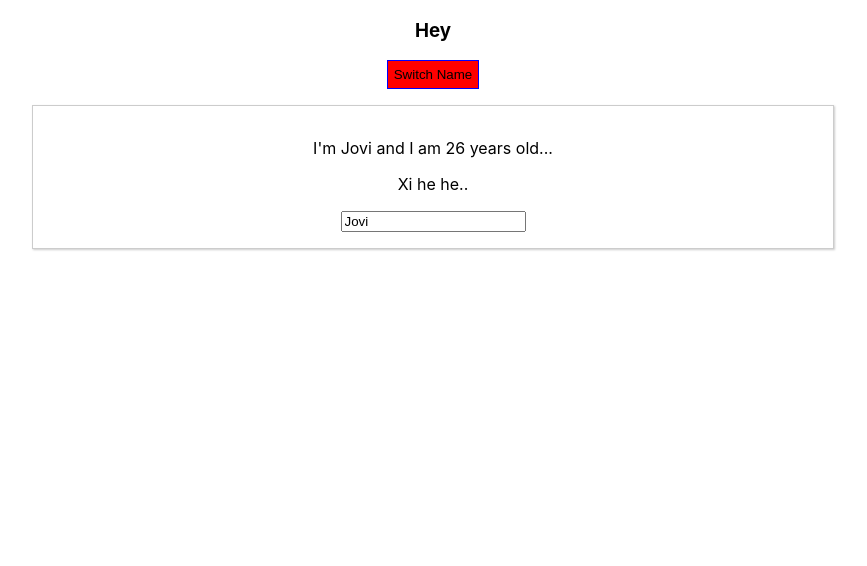
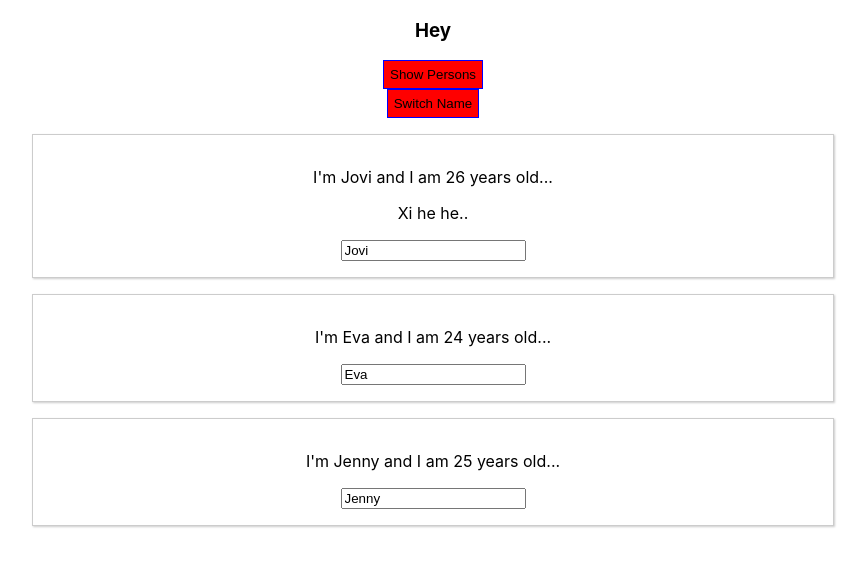
Before and after one commit to rollschild/react, a React (Create React App) app: page / in a window 1280 px wide. Shown: the top 566 px of the page, without its empty margins (207-1074 px from the left). Built offline with nearby package versions, Linux system fonts and the light colour scheme.

Commit message:
render content conditionally

```diff
--- a/src/App.js
+++ b/src/App.js
@@ -9,6 +9,7 @@ class App extends Component {
       {name: 'Eva', age: 24},
       {name: 'Jenny', age: 25},
     ],
+    showPersons: true,
   };
 
   switchNameHandler = newName => {
@@ -35,7 +36,12 @@ class App extends Component {
     });
   };
 
-  render() {
+  showNameHandler = () => {
+    const showOrNot = this.state.showPersons;
+    this.setState({showPersons: !showOrNot});
+  };
+
+  render = () => {
     const appStyle = {
       backgroundColor: 'white',
     };
@@ -44,18 +50,25 @@ class App extends Component {
       backgroundColor: 'red',
       font: 'inconsolata',
       padding: '6px',
+      margin: 'auto',
       border: '1px solid blue',
       cursor: 'pointer',
+      display: 'block',
     };
 
     return (
       <div className="App" style={appStyle}>
         <h3>Hey</h3>
+        <button style={buttonStyle} onClick={this.showNameHandler}>
+          Show Persons
+        </button>
         <button
           onClick={this.switchNameHandler.bind(this, 'Guangchu')}
           style={buttonStyle}>
           Switch Name
         </button>
+        {this.state.showPersons ? (
+          <div>
             <Person
               name={this.state.persons[0].name}
               age={this.state.persons[0].age}
@@ -63,9 +76,19 @@ class App extends Component {
               asTyped={this.inputNameHandler}>
               Xi he he..
             </Person>
+            <Person
+              name={this.state.persons[1].name}
+              age={this.state.persons[1].age}
+            />
+            <Person
+              name={this.state.persons[2].name}
+              age={this.state.persons[2].age}
+            />
+          </div>
+        ) : null}
       </div>
     );
-  }
+  };
 }
 
 export default App;
```
Lines whose indentation alone changed are shown as unchanged.
